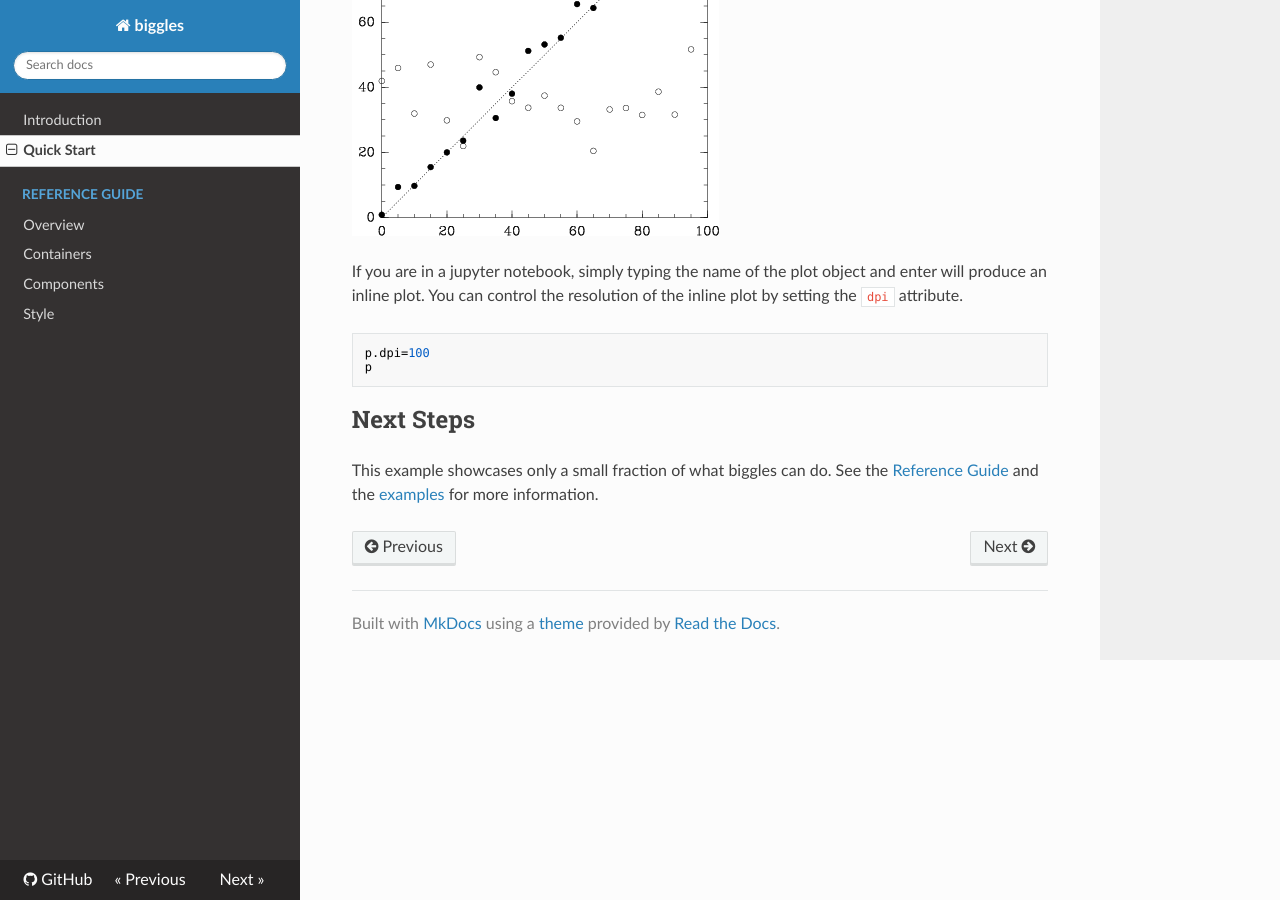
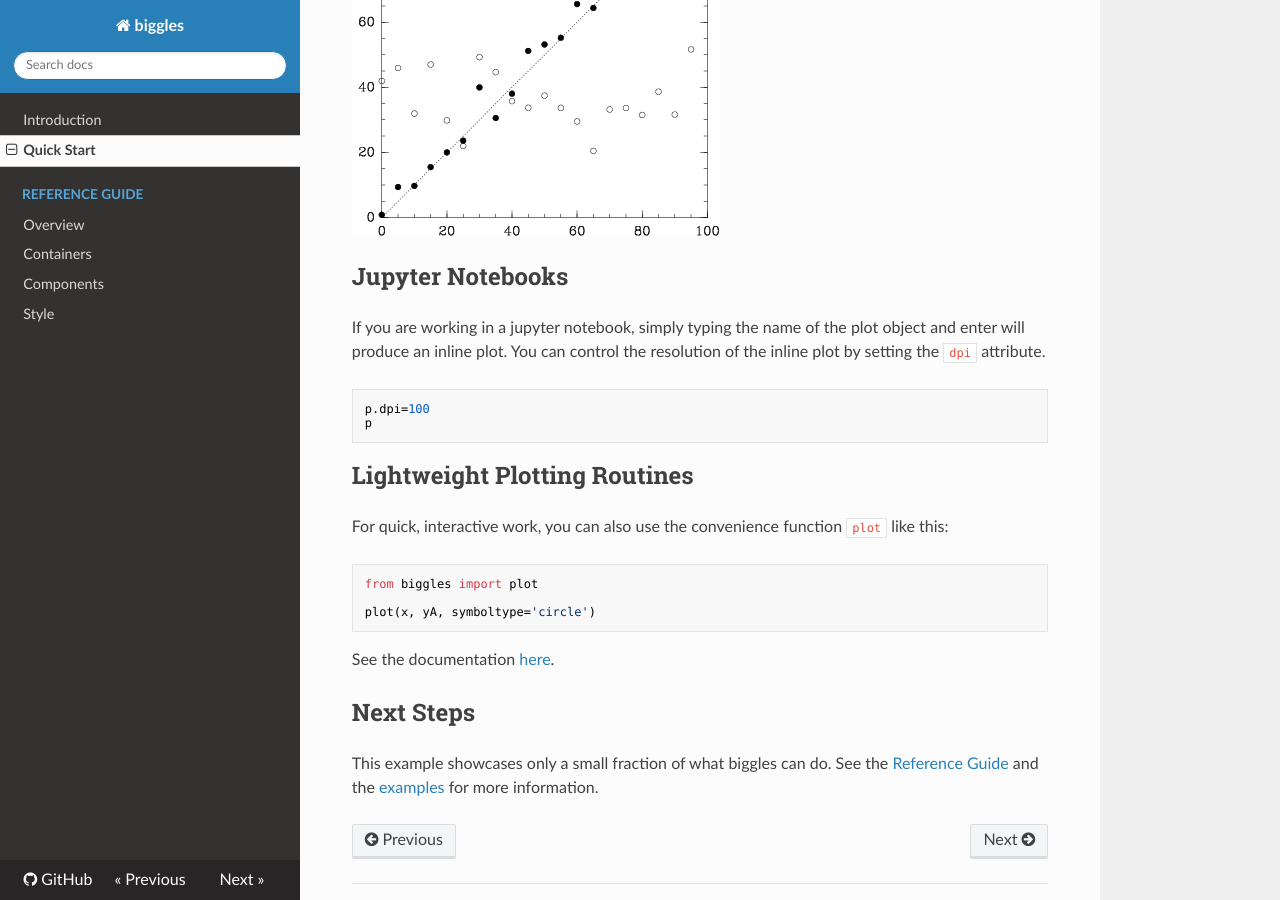
Before and after one commit to biggles-plot/biggles, an MkDocs documentation site: the page built from docs/quickstart.md, in a window 1280 px wide and 900 px high, scrolled down 1443 px. Built offline with MkDocs 1.6.1, drawn with Linux system fonts in a browser that asks for light colours; nearby versions of some CDN libraries; old or Windows-style settings are respelled for this version of MkDocs.

Commit message:
DOC added quick plotting (#112)

````diff
--- a/docs/quickstart.md
+++ b/docs/quickstart.md
@@ -68,7 +68,9 @@ These steps will produce a plot that looks like this:
 
 ![Example Plot](quickstart.png)
 
-If you are in a jupyter notebook, simply typing the name of the plot object and
+## Jupyter Notebooks
+
+If you are working in a jupyter notebook, simply typing the name of the plot object and
 enter will produce an inline plot.  You can control the resolution of the
 inline plot by setting the `dpi` attribute.
 
@@ -77,6 +79,18 @@ p.dpi=100
 p
 ```
 
+## Lightweight Plotting Routines
+
+For quick, interactive work, you can also use the convenience function `plot` like this:
+
+```python
+from biggles import plot
+
+plot(x, yA, symboltype='circle')
+```
+
+See the documentation [here](https://github.com/biggles-plot/biggles/blob/master/biggles/func.py#L45).
+
 ## Next Steps
 
 This example showcases only a small fraction of what biggles can do. See the [Reference Guide](guide/overview.md) and
````
Also changed, not shown: docs/guide/overview.md (+2 -2 lines), 1 other file.
